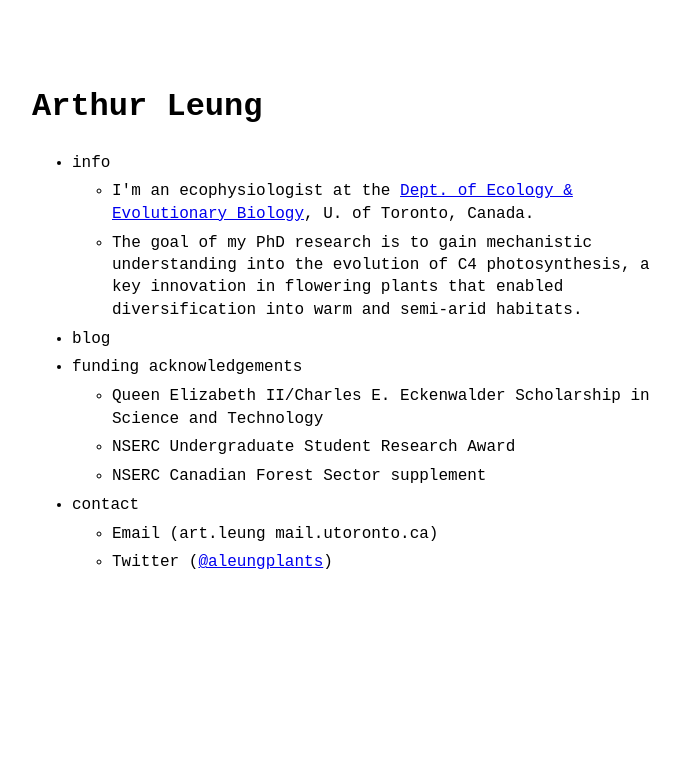
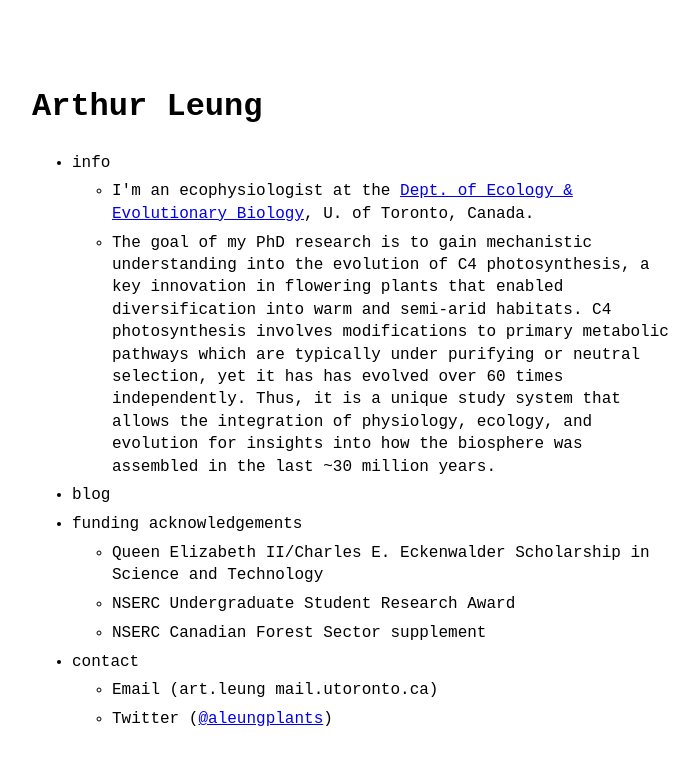
Before and after one commit to leungarthur/leungarthur.github.io-old, a Jekyll site: the page built from index.md, in a window 1280 px wide. Shown: the top 765 px of the page, without its empty margins (288-987 px from the left). Built offline with Jekyll 4.4.1, drawn with Linux system fonts in a browser that asks for light colours.

Commit message:
Update menu.yml

```diff
--- a/_data/menu.yml
+++ b/_data/menu.yml
@@ -5,7 +5,7 @@
   - title: info
     entries:
       - title: I'm an ecophysiologist at the <a href='https://eeb.utoronto.ca'>Dept. of Ecology & Evolutionary Biology</a>, U. of Toronto, Canada.
-      - title: The goal of my PhD research is to gain mechanistic understanding into the evolution of C4 photosynthesis, a key innovation in flowering plants that enabled diversification into warm and semi-arid habitats.
+      - title: The goal of my PhD research is to gain mechanistic understanding into the evolution of C4 photosynthesis, a key innovation in flowering plants that enabled diversification into warm and semi-arid habitats. C4 photosynthesis involves modifications to primary metabolic pathways which are typically under purifying or neutral selection, yet it has has evolved over 60 times independently. Thus, it is a unique study system that allows the integration of physiology, ecology, and evolution for insights into how the biosphere was assembled in the last ~30 million years.
 
   - title: blog
     post_list:
```
